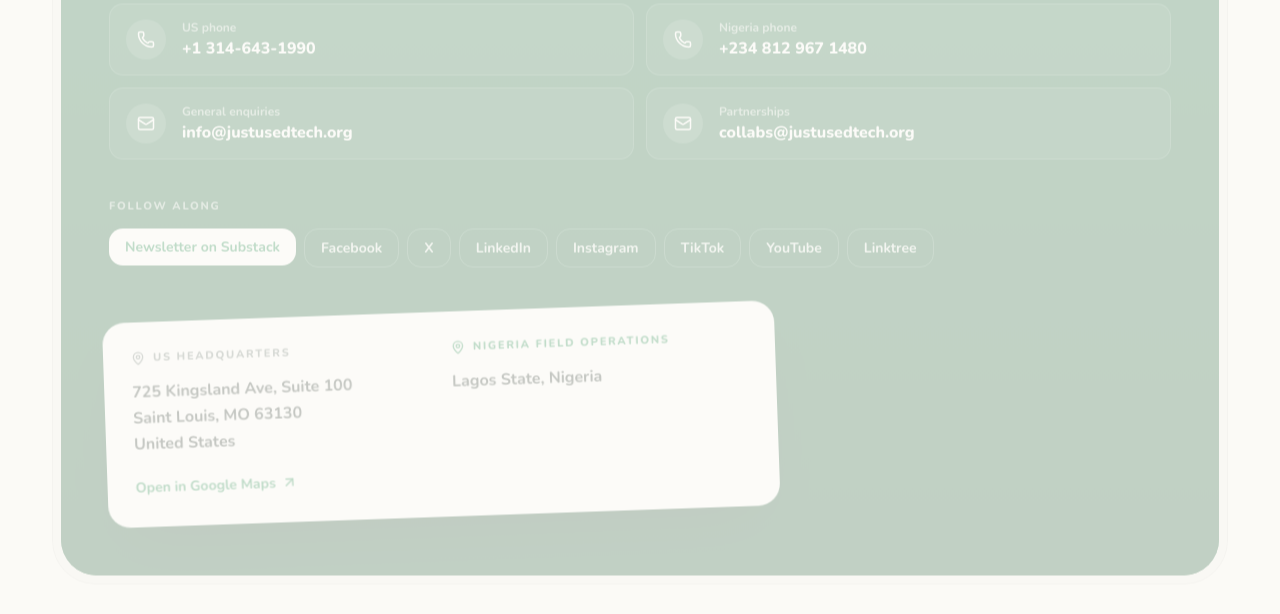
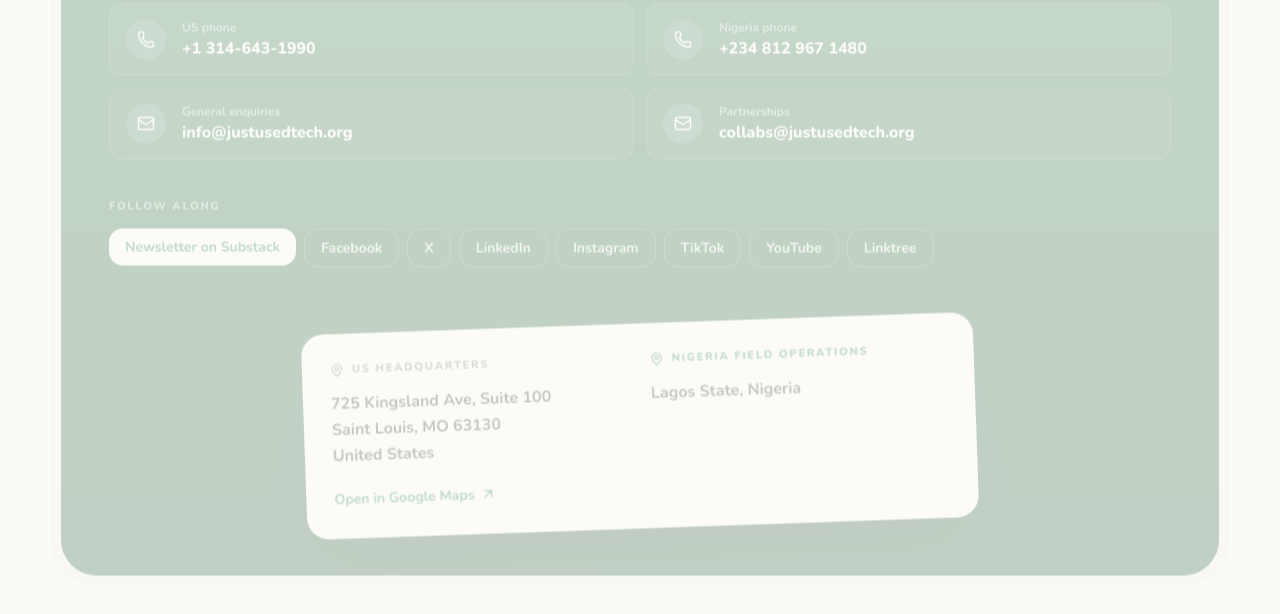
Before and after one commit to stdiohox/justusedtech1, a Next.js app: page /contact in a window 1280 px wide. Shown: the part 981-1595 px from the top of the page. Built offline with nearby package versions, Linux system fonts and the light colour scheme.

Commit message:
Contact: centre the address card in the full-width panel

```diff
--- a/src/components/sections/contact-split.tsx
+++ b/src/components/sections/contact-split.tsx
@@ -144,15 +144,15 @@ export function ContactSplit() {
           </div>
 
           {/*
-            The business card. mt-auto pins it to the panel's floor from lg up, where the
-            column flexes to the form's height; the padding above it is the floor for that
-            gap, because mt-auto goes to zero once the column is full and the leaning card
-            would otherwise ride up into the chips. The lean is 2 degrees, not the template's
+            The business card. With the form gone the panel spans the page, so from lg up the
+            card is capped and centred, and it leans about its own centre: left-aligned, it
+            left half the panel empty beside it. The padding above it keeps the leaning
+            card clear of the chips. The lean is 2 degrees, not the template's
             3: the card is text, not a screenshot, and any more tilt makes the address harder
             to read than it needs to be.
           */}
           <div className="mt-12 lg:mt-auto lg:pt-14">
-            <address className="rounded-[var(--radius-inner)] bg-white p-6 text-ink not-italic shadow-[0_24px_60px_-24px_rgba(0,0,0,0.45)] sm:p-7 lg:max-w-2xl lg:origin-bottom-left lg:-rotate-2">
+            <address className="rounded-[var(--radius-inner)] bg-white p-6 text-ink not-italic shadow-[0_24px_60px_-24px_rgba(0,0,0,0.45)] sm:p-7 lg:mx-auto lg:max-w-2xl lg:-rotate-2">
               <div className="grid gap-6 sm:grid-cols-2">
                 <div>
                   <p className="flex items-center gap-2 text-[0.6875rem] font-extrabold tracking-[0.16em] text-ink-faint uppercase">
```
